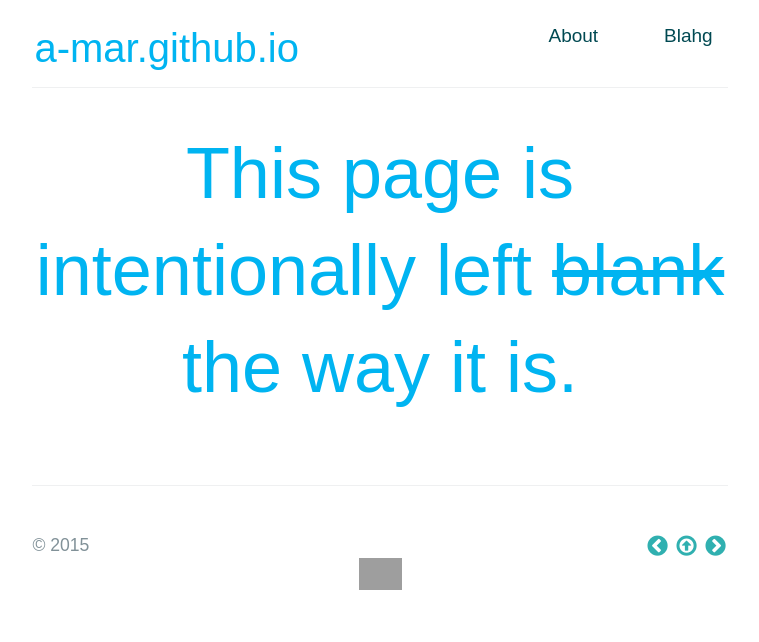
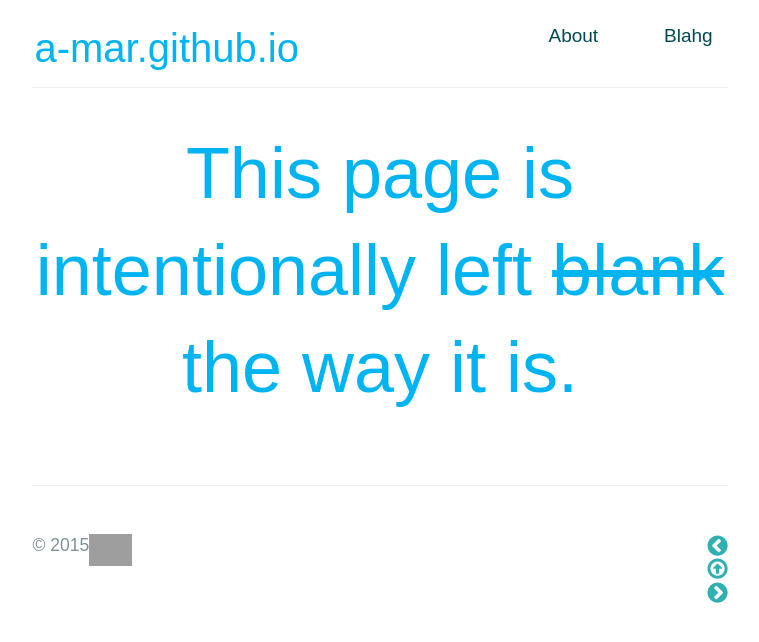
Before and after one commit to a-mar/a-mar.github.io, a Jekyll site: the page built from index.html, in a window 1280 px wide. Shown: the top 642 px of the page, without its empty margins (260-1019 px from the left). Built offline with Jekyll 4.4.1, drawn with Linux system fonts in a browser that asks for light colours; nearby versions of some CDN libraries; some web fonts are replaced; Markdown is read by kramdown in place of the engine named in the settings; grey boxes are pictures that could not be loaded.

Commit message:
Update main.css

```diff
--- a/stylesheets/main.css
+++ b/stylesheets/main.css
@@ -92,7 +92,7 @@
   text-decoration: none;
   padding:1px 2px;
   border-radius: 9px;
-  background: linear-gradient(to right, rgba(255,0,61,.6) 50%, transparent 0%);
+  background: linear-gradient(to right, rgba(255,0,61,.67) 50%, transparent 0%);
   background-size: 200% 100%;
   background-position:right bottom;
   -webkit-transition: all 0.4s;
@@ -295,6 +295,7 @@
 
 .site-footer a {
   background:transparent;
+  display: table-row;
 }
     .site-footer a:hover {
       color: #004952;
```
